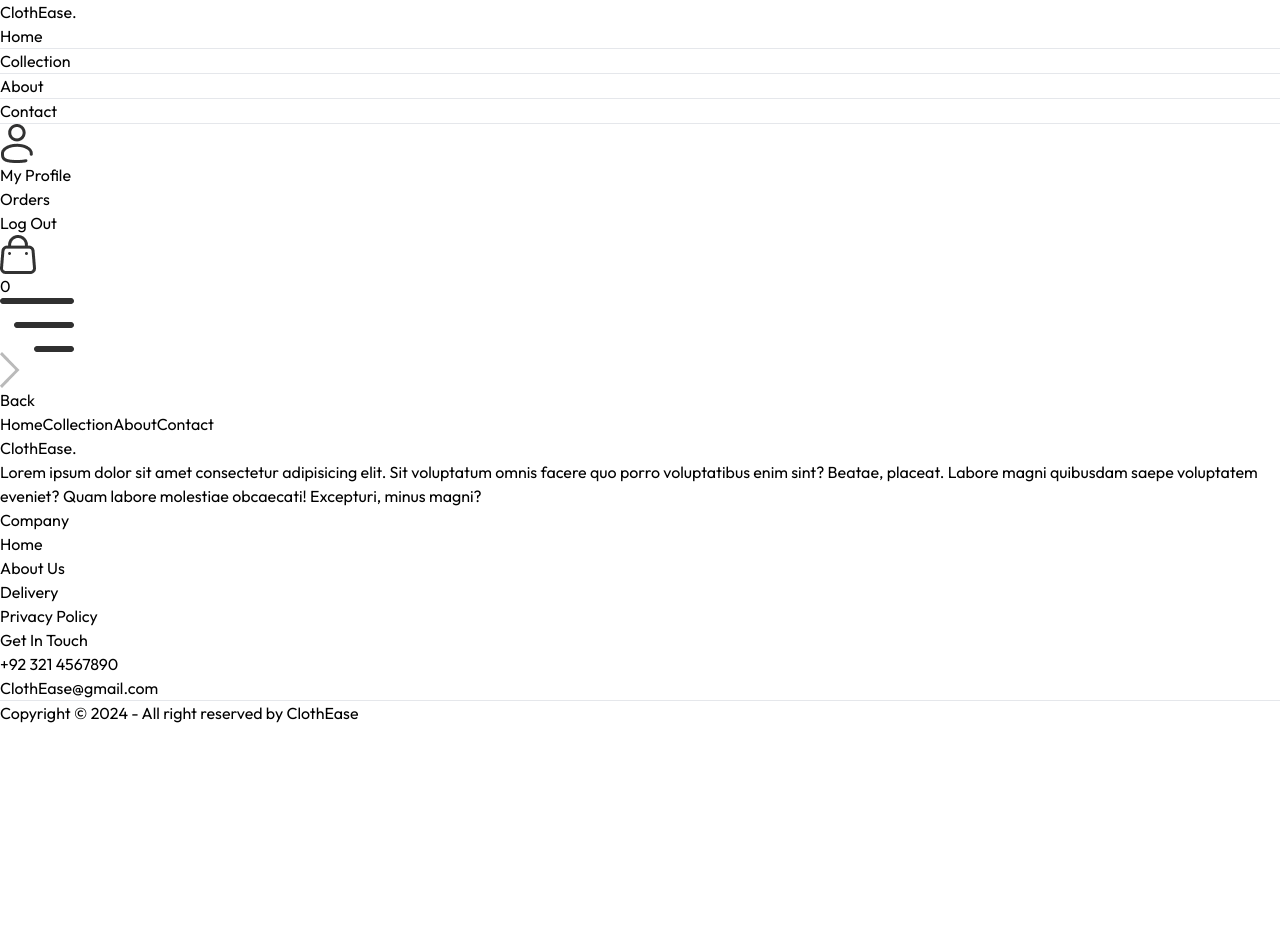
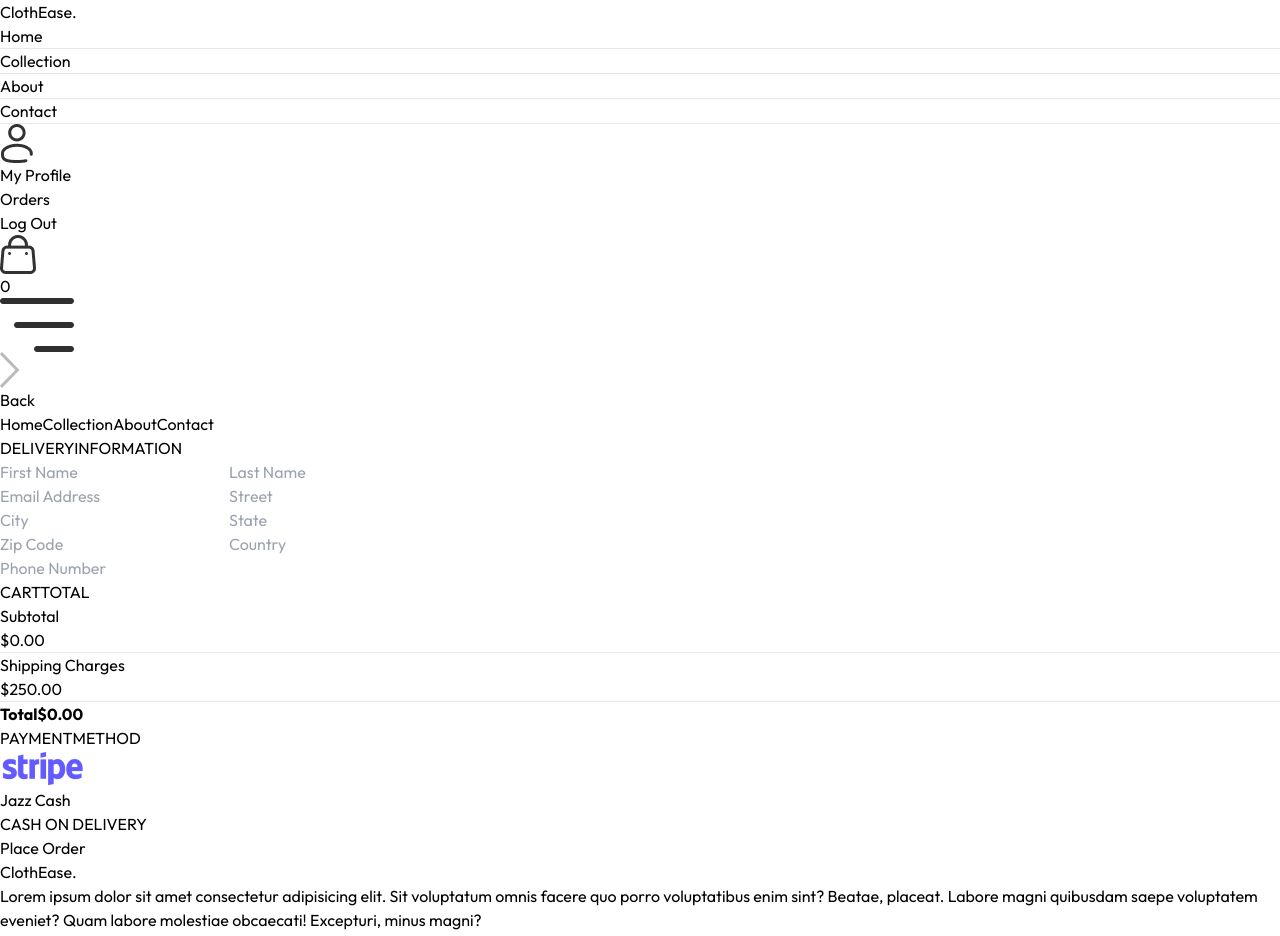
Before and after one commit to zzayd30/ClothEase-Front-End, a React (Vite) app: page /PlaceOrder in a window 1280 px wide. Shown: the top 936 px of the page. Before the commit the page ends 800 px from the top, so only its background shows below. Built offline with nearby package versions, Linux system fonts and the light colour scheme.

Commit message:
Added Place Order Page

```diff
--- a/src/pages/PlaceOrder.jsx
+++ b/src/pages/PlaceOrder.jsx
@@ -1,8 +1,64 @@
-import React from 'react'
+import React, { useContext } from 'react'
+import Title from '../components/Title'
+import CartTotal from '../components/CartTotal'
+import { assets } from '../assets/assets'
+import { useState } from 'react'
+import { ShopContext } from '../context/ShopContext'
 
 const PlaceOrder = () => {
+  const [Method, setMethod] = useState("cod")
+  const {Navigate} = useContext(ShopContext)
   return (
-    <div>
+    <div className='flex flex-col sm:flex-row justify-betweem gap-4 pt-5 sm:pt-14 min-h-[80vh] border-t'>
+      <div className="flex flex-col gap-4 w-full sm:max-w-[480px]">
+        <div className="my-3 sm:text-2xl text-xl">
+          <Title text1={"DELIVERY"} text2={"INFORMATION"} />
+        </div>
+        <div className="flex gap-3">
+          <input type="text" placeholder='First Name' className='border border-gray-300 rounded py-1.5 px-3.5 w-full ' />
+          <input type="text" placeholder='Last Name' className='border border-gray-300 rounded py-1.5 px-3.5 w-full ' />
+        </div>
+        <input type="email" placeholder='Email Address' className='border border-gray-300 rounded py-1.5 px-3.5 w-full ' />
+        <input type="text" placeholder='Street' className='border border-gray-300 rounded py-1.5 px-3.5 w-full ' />
+        <div className="flex gap-3">
+          <input type="text" placeholder='City' className='border border-gray-300 rounded py-1.5 px-3.5 w-full ' />
+          <input type="text" placeholder='State' className='border border-gray-300 rounded py-1.5 px-3.5 w-full ' />
+        </div>
+        <div className="flex gap-3">
+          <input type="number" placeholder='Zip Code' className='border border-gray-300 rounded py-1.5 px-3.5 w-full ' />
+          <input type="text" placeholder='Country' className='border border-gray-300 rounded py-1.5 px-3.5 w-full ' />
+        </div>
+        <input type="number" placeholder='Phone Number' className='border border-gray-300 rounded py-1.5 px-3.5 w-full ' />
+      </div>
+
+
+    <div className="mt-8">
+      <div className="mt-8 min-w-80">
+        <CartTotal />
+      </div>
+      <div className="mt-12">
+        <Title text1={"PAYMENT"} text2={"METHOD"} />
+        <div className="flex gap-3 flex-col lg:flex-row">
+          <div onClick={() => {setMethod("stripe")}} className="flex items-center gap-3 border p-2 px-3 cursor-pointer">
+            <p className={`min-w-3.5 h-3.5 border rounded-full ${Method === "stripe" ? "bg-green-400" : ""}`}></p>
+            <img className='h-5 mx-4' src={assets.stripe_logo} alt="Stripe Logo" />
+          </div>
+          <div onClick={() => {setMethod("jazzcash")}} className="flex items-center gap-3 border p-2 px-3 cursor-pointer">
+            <p className={`min-w-3.5 h-3.5 border rounded-full ${Method === "jazzcash" ? "bg-green-400" : ""}`}></p>
+            <p className='text-gray-500 text-sm font-medium mx-4'>Jazz Cash</p>
+          </div>
+          <div onClick={() => {setMethod("cod")}} className="flex items-center gap-3 border p-2 px-3 cursor-pointer">
+            <p className={`min-w-3.5 h-3.5 border rounded-full ${Method === "cod" ? "bg-green-400" : ""}`}></p>
+            <p className='text-gray-500 text-sm font-medium mx-4'>CASH ON DELIVERY</p>
+          </div>
+        </div>
+
+        <div className="w-full text-end mt-8">
+          <button onClick={() => {Navigate("/Orders")}} className='bg-black text-white px-16 py-3 text-sm'>Place Order</button>
+        </div>
+
+      </div>
+    </div>
 
     </div>
   )
```
